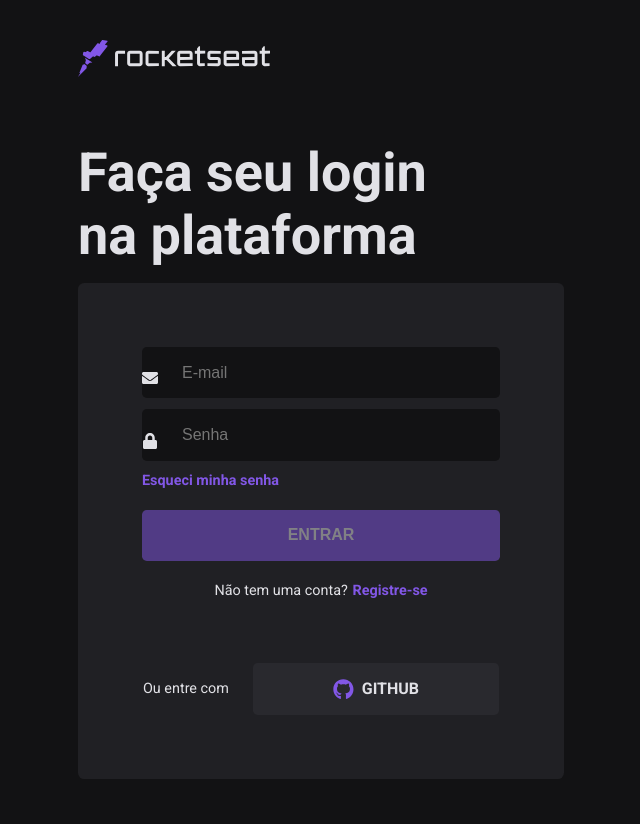
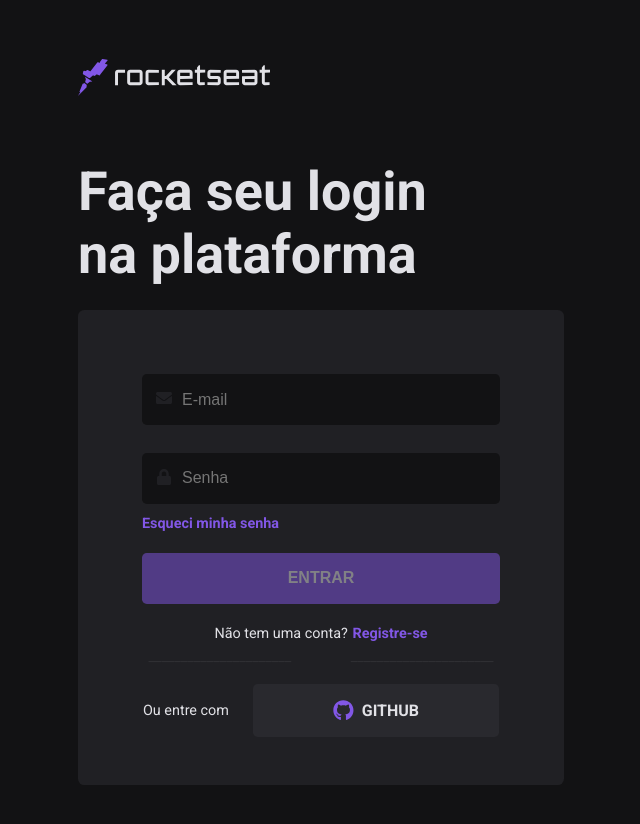
Before and after one commit to Jonatas-JS/Login-Rocketseat-Clone, a plain HTML site: page index.html in a window 1280 px wide. Shown: the whole page, without its empty margins (319-959 px from the left). Drawn offline with Linux system fonts and the light colour scheme.

Commit message:
config-@media

```diff
--- a/index.html
+++ b/index.html
@@ -58,6 +58,11 @@
                <p>Não tem uma conta?</p>
                 <p><a href="#">Registre-se</a></p>
               </div>
+
+              <div class="lineSeparation">
+                <p>______________________</p><p>______________________</p>
+              </div>
+
               <div class="otherLogin">
                 <span>Ou entre com</span>
                 <a href="#">
--- a/style.css
+++ b/style.css
@@ -9,7 +9,25 @@ body {
   /* font-family: 'Fira Code', monospace; */
   font-family: 'Roboto', sans-serif;
   width: 100%;
+  height: 100%;
+  /* overflow-y: hidden; */
 }
+
+/* =============== sidebar-setup =============== */
+body::-webkit-scrollbar {
+  width: 4px;
+}
+
+body::-webkit-scrollbar-track {
+  background: rgb(18, 18, 20);
+}
+
+body::-webkit-scrollbar-thumb {
+  background-color: rgb(68, 68, 68);
+  border-radius: 28px;
+}
+
+
 .container {
   display: flex;
   align-items: center;
@@ -17,6 +35,7 @@ body {
 }
 .contentForm {
   padding: 2rem;
+  padding-bottom: 5rem;
   width: 100vw;
   max-width: 550px;
 }
@@ -28,29 +47,26 @@ a {
 
 .logo {
   color: rgb(225, 225, 230);
-  padding-top: .5rem;
+  padding-top: 1.7rem;
 }
 .logo h1 {
   margin-top: 4rem;
   font-size: 54px;
-  margin-bottom: 1rem;
+  margin-bottom: 1.5rem;
 }
 
 form {
   background-color: rgb(32, 32, 36);
-  padding: 4rem;
+  padding: 3rem 4rem;
   border-radius: .4rem;
 
   color: rgb(225, 225, 230);
   font-size: .9rem;
 }
-.customInput {
-  display: flex;
-  align-items: center;
-}
+
 
 form input {
-  /* position: relative; */
+  position: relative;
   background-color: rgb(18, 18, 20);
   border-color: rgb(18, 18, 20);
   border-style: none;
@@ -65,10 +81,13 @@ form input {
   font-size: 1rem;
   font-weight: 400;
 }
-form .customInput svg {
-  position: absolute;
-  /* color: rgb(32, 32, 36); */
+.customInput svg {
+  position: relative;
+  z-index: 2;
+  color: rgb(32, 32, 36);
   font-size: 1rem;
+  left: 4%;
+  top: 4vh;
 }
 
 button {
@@ -89,13 +108,21 @@ button {
   justify-content: center;
   gap: .3rem;
 }
+
+.lineSeparation {
+  display: flex;
+  justify-content: space-between;
+  opacity: 0.08;
+  margin: .4rem;
+}
+
 .otherLogin {
   width: 100%;
   display: flex;
   align-items: center;
   justify-content: center;
 
-  margin: 4rem 0 0 0;
+  margin: 1.2rem 0 0 0;
   gap: 1.5rem;
 }
 .otherLogin a {
@@ -120,3 +147,20 @@ button {
 .otherLogin a:hover svg {
   color: rgb(225, 225, 230);
 }
+
+/* @media (max-width: 479px) {
+  .app{
+    display: grid;
+    gap: 0;
+  }
+} */
+
+/* @media (min-width: 480px) {
+  .contentForm {
+    height: 100vh;
+    display: flex;
+    justify-content: center;
+    align-items: center;
+    gap: 7vw;
+  }
+} */
```
